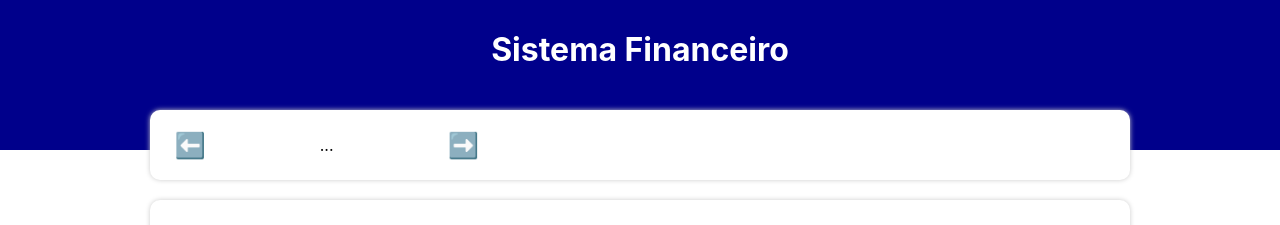
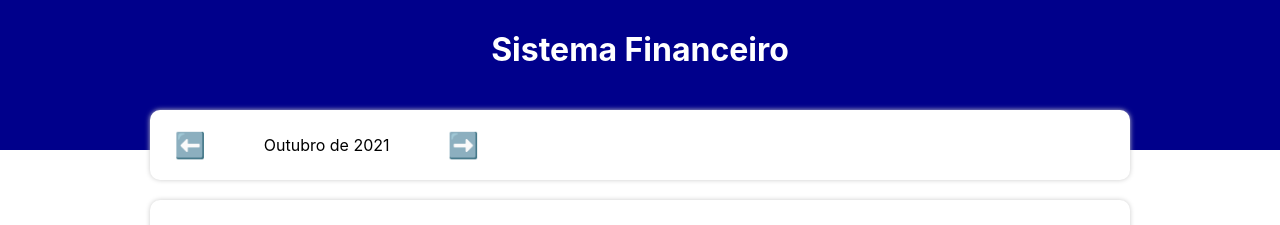
Before and after one commit to marciojordao2011/Sistema-Finaneceiro, a React (Create React App) app: page / in a window 1280 px wide. Shown: the top 225 px of the page. Built offline with nearby package versions, Linux system fonts and the light colour scheme.

Commit message:
handleMonthChange

```diff
--- a/src/App.tsx
+++ b/src/App.tsx
@@ -15,7 +15,11 @@
 
   useEffect(()=>{
     setFilteredList( filterListByMonth (list, currentMonth) );
-  },[list,currentMonth] )
+  },[list,currentMonth] );
+
+  const handleMonthChange =(newMonth: string) => {
+    setCurrentMonth(newMonth);
+  }
 
   return (
     <C.Container>
@@ -23,7 +27,9 @@
         <C.HeaderText>Sistema Financeiro</C.HeaderText>
       </C.Header>
       <C.Body>
-        <InfoArea />
+        <InfoArea currentMonth={currentMonth}
+        onMonthChange={handleMonthChange}
+        />
 
         {/*Area de inserção*/}
 
--- a/src/components/InfoArea/Index.tsx
+++ b/src/components/InfoArea/Index.tsx
@@ -1,11 +1,31 @@
 import * as C from './Style';
-export const InfoArea = () => {
+import {formatCurrentMonth} from '../../helpers/dateFilter';
+
+type Props = {
+    currentMonth: string;
+    onMonthChange: (newMonth: string) => void;
+}
+
+export const InfoArea = ({currentMonth, onMonthChange}: Props) => {
+    const handlePrevMonth= ()  => {
+        let [year, month] = currentMonth.split('-');
+        let currentDate = new Date(parseInt(year), parseInt(month) - 1, 1);
+        currentDate.setMonth(currentDate.getMonth() -1);
+        onMonthChange(`${currentDate.getFullYear()}-${currentDate.getMonth() + 1}`);
+    }
+    const handleNextMonth= ()  => {
+        let [year, month] = currentMonth.split('-');
+        let currentDate = new Date(parseInt(year), parseInt(month) - 1, 1);
+        currentDate.setMonth(currentDate.getMonth() +1);
+        onMonthChange(`${currentDate.getFullYear()}-${currentDate.getMonth() + 1}`);
+
+    }
     return (
         <C.Container>
             <C.MonthArea>
-                <C.MonthArrow>⬅️</C.MonthArrow>
-                <C.MonthTitle>...</C.MonthTitle>
-                <C.MonthArrow>➡️</C.MonthArrow>
+                <C.MonthArrow onClick={handlePrevMonth}>⬅️</C.MonthArrow>
+                <C.MonthTitle>{formatCurrentMonth(currentMonth)}</C.MonthTitle>
+                <C.MonthArrow onClick={handleNextMonth}>➡️</C.MonthArrow>
             </C.MonthArea>
 
             <C.ResumeArea>
--- a/src/helpers/dateFilter.ts
+++ b/src/helpers/dateFilter.ts
@@ -35,3 +35,9 @@
         return `${n}`;
     }
 }
+export const formatCurrentMonth = (currentMonth:string): string => {
+    let [year, month] = currentMonth.split('-');
+    let months = ['Janeiro', 'Fevereiro', 'Março', 'Abril', 'Maio', 'Junho', 'Julho', 'Agosto', 'Setembro', 'Outubro', 'Novembro', 'Dezembro'];
+    return `${months[parseInt(month) - 1]} de ${year}`;
+
+}
```
